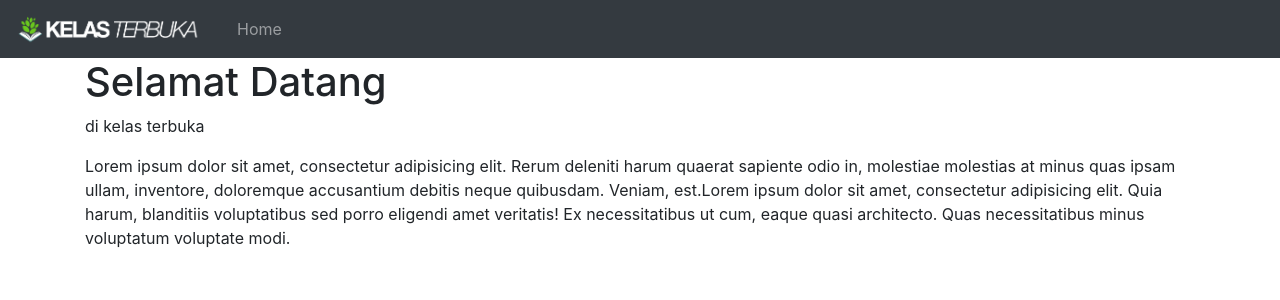
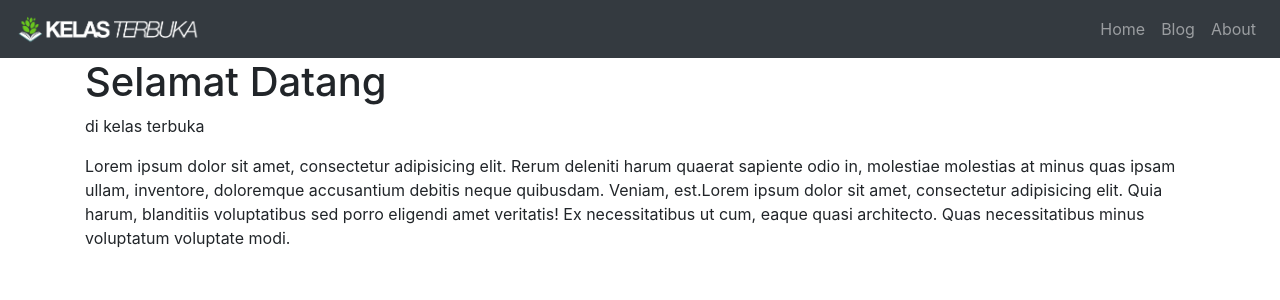
Before and after one commit to Mkhoirul/static_file, a Django app: page / in a window 1280 px wide. Shown: the top 300 px of the page. Run offline with Django 3.2, Linux system fonts and the light colour scheme; some libraries are stand-ins or nearby versions.

Commit message:
geser list ke kanan pake ml-auto

```diff
--- a/templates/index.html
+++ b/templates/index.html
@@ -16,9 +16,17 @@
 	  </button>
 
 	  <div class="collapse navbar-collapse" id="navbarSupportedContent">
-	    <ul class="navbar-nav mr-auto">
+	    <ul class="navbar-nav ml-auto">
 			<li class="nav-item">
 				<a class="nav-link" href="/" title="">Home</a>
+			</li>
+
+			<li class="nav-item">
+				<a class="nav-link" href="/blog" title="">Blog</a>
+			</li>
+
+			<li class="nav-item">
+				<a class="nav-link" href="/about" title="">About</a>
 			</li>
 
 	    </ul>
```
